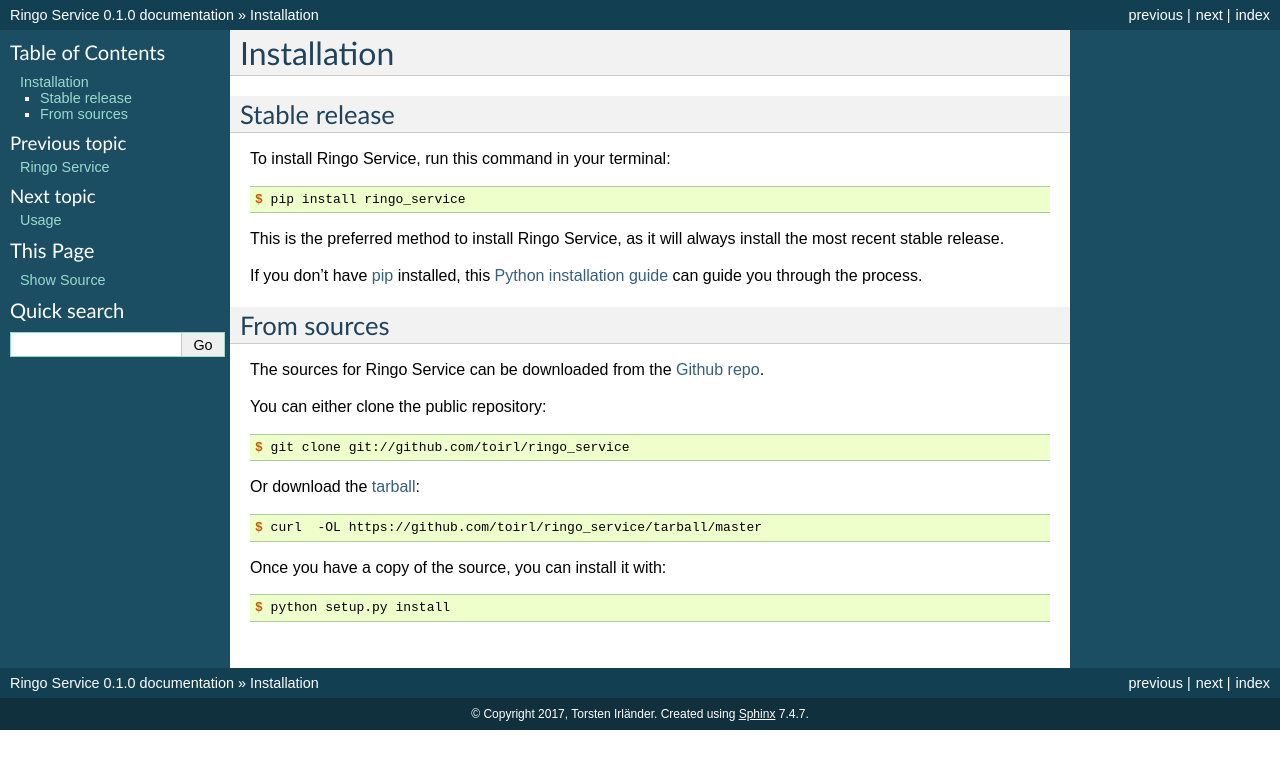
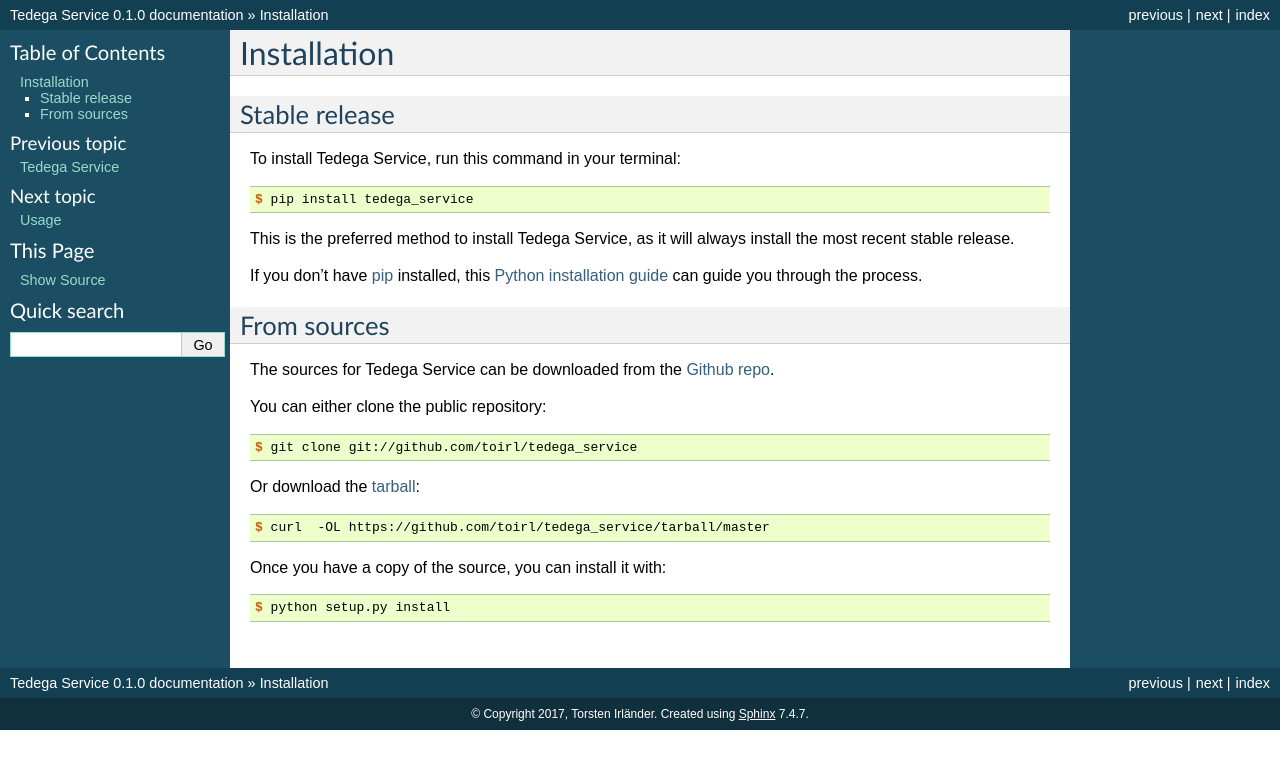
Before and after one commit to tedega/tedega_view, a Sphinx documentation site: the page built from docs/installation.rst, in a window 1280 px wide. Shown: the top 769 px of the page. Built offline with Sphinx 7.4.7, drawn with Linux system fonts in a browser that asks for light colours; pages that are not in the unit, such as notebooks, are missing from menus; the version number is read from the project's files by our own code.

Commit message:
Renamed all occurrences of ringo to tedega

```diff
--- a/docs/conf.py
+++ b/docs/conf.py
@@ -1,7 +1,7 @@
 #!/usr/bin/env python
 # -*- coding: utf-8 -*-
 #
-# ringo_service documentation build configuration file, created by
+# tedega_service documentation build configuration file, created by
 # sphinx-quickstart on Tue Jul  9 22:26:36 2013.
 #
 # This file is execfile()d with the current directory set to its
@@ -31,7 +31,7 @@ project_root = os.path.dirname(cwd)
 # version is used.
 sys.path.insert(0, project_root)
 
-import ringo_service
+import tedega_service
 
 # -- General configuration ---------------------------------------------
 
@@ -55,7 +55,7 @@ source_suffix = '.rst'
 master_doc = 'index'
 
 # General information about the project.
-project = u'Ringo Service'
+project = u'Tedega Service'
 copyright = u"2017, Torsten Irländer"
 
 # The version info for the project you're documenting, acts as replacement
@@ -63,9 +63,9 @@ copyright = u"2017, Torsten Irländer"
 # the built documents.
 #
 # The short X.Y version.
-version = ringo_service.__version__
+version = tedega_service.__version__
 # The full version, including alpha/beta/rc tags.
-release = ringo_service.__version__
+release = tedega_service.__version__
 
 # The language for content autogenerated by Sphinx. Refer to documentation
 # for a list of supported languages.
@@ -188,7 +188,7 @@ html_static_path = ['_static']
 #html_file_suffix = None
 
 # Output file base name for HTML help builder.
-htmlhelp_basename = 'ringo_servicedoc'
+htmlhelp_basename = 'tedega_servicedoc'
 
 
 # -- Options for LaTeX output ------------------------------------------
@@ -208,8 +208,8 @@ latex_elements = {
 # (source start file, target name, title, author, documentclass
 # [howto/manual]).
 latex_documents = [
-    ('index', 'ringo_service.tex',
-     u'Ringo Service Documentation',
+    ('index', 'tedega_service.tex',
+     u'Tedega Service Documentation',
      u'Torsten Irländer', 'manual'),
 ]
 
@@ -239,8 +239,8 @@ latex_documents = [
 # One entry per manual page. List of tuples
 # (source start file, name, description, authors, manual section).
 man_pages = [
-    ('index', 'ringo_service',
-     u'Ringo Service Documentation',
+    ('index', 'tedega_service',
+     u'Tedega Service Documentation',
      [u'Torsten Irländer'], 1)
 ]
 
@@ -254,10 +254,10 @@ man_pages = [
 # (source start file, target name, title, author,
 #  dir menu entry, description, category)
 texinfo_documents = [
-    ('index', 'ringo_service',
-     u'Ringo Service Documentation',
+    ('index', 'tedega_service',
+     u'Tedega Service Documentation',
      u'Torsten Irländer',
-     'ringo_service',
+     'tedega_service',
      'One line description of project.',
      'Miscellaneous'),
 ]
--- a/docs/index.rst
+++ b/docs/index.rst
@@ -1,4 +1,4 @@
-Welcome to Ringo Service's documentation!
+Welcome to Tedega Service's documentation!
 ======================================
 
 Contents:
--- a/docs/installation.rst
+++ b/docs/installation.rst
@@ -8,13 +8,13 @@ Installation
 Stable release
 --------------
 
-To install Ringo Service, run this command in your terminal:
+To install Tedega Service, run this command in your terminal:
 
 .. code-block:: console
 
-    $ pip install ringo_service
+    $ pip install tedega_service
 
-This is the preferred method to install Ringo Service, as it will always install the most recent stable release.
+This is the preferred method to install Tedega Service, as it will always install the most recent stable release.
 
 If you don't have `pip`_ installed, this `Python installation guide`_ can guide
 you through the process.
@@ -26,19 +26,19 @@ you through the process.
 From sources
 ------------
 
-The sources for Ringo Service can be downloaded from the `Github repo`_.
+The sources for Tedega Service can be downloaded from the `Github repo`_.
 
 You can either clone the public repository:
 
 .. code-block:: console
 
-    $ git clone git://github.com/toirl/ringo_service
+    $ git clone git://github.com/toirl/tedega_service
 
 Or download the `tarball`_:
 
 .. code-block:: console
 
-    $ curl  -OL https://github.com/toirl/ringo_service/tarball/master
+    $ curl  -OL https://github.com/toirl/tedega_service/tarball/master
 
 Once you have a copy of the source, you can install it with:
 
@@ -47,5 +47,5 @@ Once you have a copy of the source, you can install it with:
     $ python setup.py install
 
 
-.. _Github repo: https://github.com/toirl/ringo_service
-.. _tarball: https://github.com/toirl/ringo_service/tarball/master
+.. _Github repo: https://github.com/toirl/tedega_service
+.. _tarball: https://github.com/toirl/tedega_service/tarball/master
--- a/setup.cfg
+++ b/setup.cfg
@@ -7,7 +7,7 @@ tag = True
 search = version='{current_version}'
 replace = version='{new_version}'
 
-[bumpversion:file:ringo_service/__init__.py]
+[bumpversion:file:tedega_service/__init__.py]
 search = __version__ = '{current_version}'
 replace = __version__ = '{new_version}'
 
@@ -18,4 +18,4 @@ universal = 1
 exclude = docs
 
 [coverage:run]
-omit = ringo_service/service.py
+omit = tedega_service/service.py
--- a/travis_pypi_setup.py
+++ b/travis_pypi_setup.py
@@ -21,7 +21,7 @@ except:
     from urllib.request import urlopen
 
 
-GITHUB_REPO = 'toirl/ringo_service'
+GITHUB_REPO = 'toirl/tedega_service'
 TRAVIS_CONFIG_FILE = os.path.join(
     os.path.dirname(os.path.abspath(__file__)), '.travis.yml')
 
```
Also changed, not shown: CONTRIBUTING.rst (+12 -12 lines), README.rst (+12 -12 lines), docs/usage.rst (+10 -10 lines), setup.py (+7 -7 lines), .github/ISSUE_TEMPLATE.md, .travis.yml, 7 other files.
